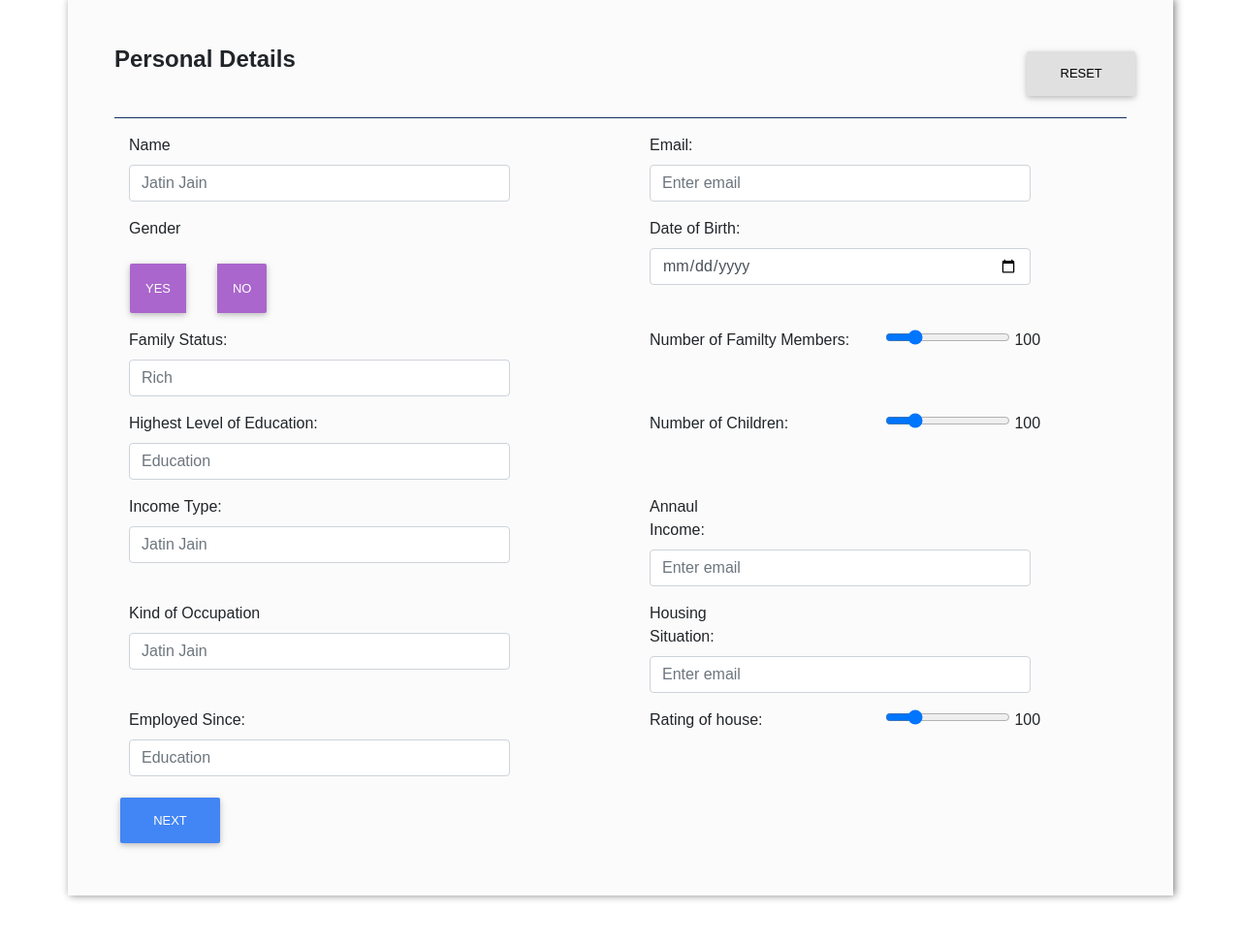
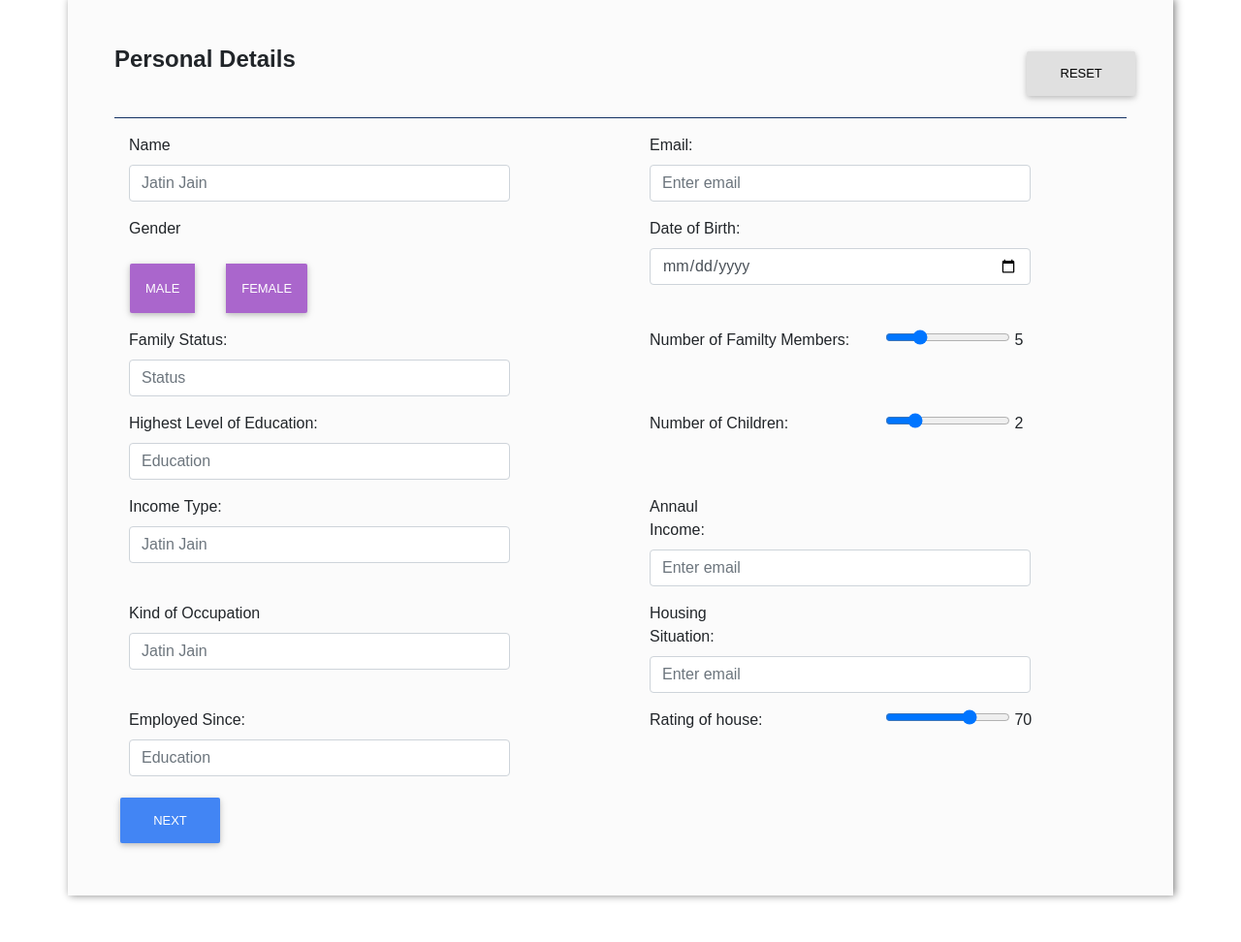
Before and after one commit to himanshunikhare-zz/Credit-risk-analysis, a Flask app: page / in a window 1280 px wide. Shown: the part 308-1280 px from the top of the page at 97% size. Run offline with Flask 2, Linux system fonts and the light colour scheme; some libraries are stand-ins or nearby versions.

Commit message:
Nothing much

```diff
--- a/templates/form2.html
+++ b/templates/form2.html
@@ -24,7 +24,7 @@
                 <div class="form-group">
                     <label class="control-label col-sm-5" for="email">Loan Annuity</label>
                     <div class="col-sm-10">
-                        <input type="number" class="form-control" id="name" placeholder="Jatin Jain">
+                        <input type="number" class="form-control" id="name" placeholder="2">
                     </div>
                 </div>
             </div>
@@ -139,7 +139,7 @@
         </div>
         <input type="checkbox" name="accept-terms" id="accept-terms"><label for="accept-terms">Accept Terms and Conditions</label>
         <br>
-        <button type="submit" class="btn btn-primary" value="Submit">Submit</button>
+        <a href=results ><button type="submit" class="btn btn-primary" value="Submit">Submit</button></a>
     </form>
 
 </div>
--- a/templates/index.html
+++ b/templates/index.html
@@ -43,8 +43,8 @@
                 <label class="control-label col-sm-5" for="email">Gender</label>
                 <br>
                 <div class="btn-group" role="group" aria-label="Basic example">
-                    <button type="button" class="btn btn-secondary p-3 m-3">Yes</button>
-                    <button type="button" class="btn btn-secondary p-3 m-3">No</button>
+                    <button type="button" class="btn btn-secondary p-3 m-3">MALE</button>
+                    <button type="button" class="btn btn-secondary p-3 m-3">FEMALE</button>
                 </div>
             </div>
 
@@ -62,7 +62,7 @@
                 <div class="form-group">
                     <label class="control-label col-sm-4" for="email">Family Status:</label>
                     <div class="col-sm-10">
-                        <input type="text" class="form-control" id="dob" placeholder="Rich">
+                        <input type="text" class="form-control" id="dob" placeholder="Status">
                     </div>
                 </div>
             </div>
@@ -70,7 +70,7 @@
                 <div class="range-slider">
                     <label class="control-label col-sm-6" for="email">Number of Familty Members:</label>
 
-                    <input class="range-slider__range" type="range" value="100" min="0" max="500">
+                    <input class="range-slider__range" type="range" value="5" min="0" max="20">
                     <span class="range-slider__value">0</span>
                 </div>
             </div>
@@ -88,7 +88,7 @@
                 <div class="range-slider">
                     <label class="control-label col-sm-6" for="email">Number of Children:</label>
 
-                    <input class="range-slider__range" type="range" value="100" min="0" max="500">
+                    <input class="range-slider__range" type="range" value="2" min="0" max="10">
                     <span class="range-slider__value">0</span>
                 </div>
             </div>
@@ -145,12 +145,12 @@
                 <div class="range-slider">
                     <label class="control-label col-sm-6" for="email">Rating of house:</label>
 
-                    <input class="range-slider__range" type="range" value="100" min="0" max="500">
+                    <input class="range-slider__range" type="range" value="70" min="0" max="100">
                     <span class="range-slider__value">0</span>
                 </div>
             </div>
         </div>
-        <button type="submit" class="btn btn-primary" value="Submit">Next</button>
+        <a href= otherdetails ><button type="submit" class="btn btn-primary" value="Submit">Next</button></a>
     </form>
 
 </div>
```
